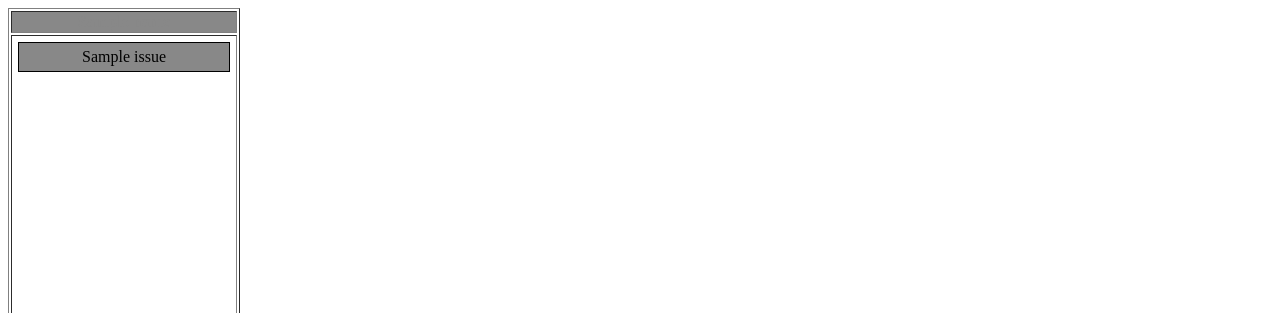
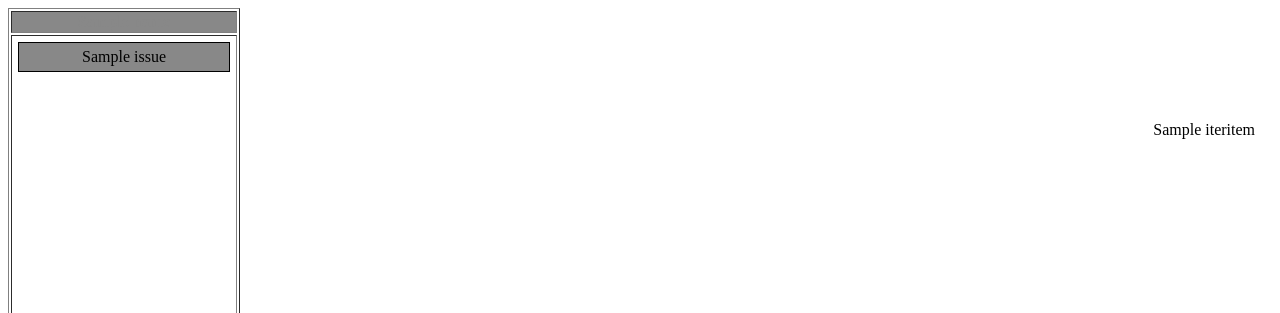
Before and after one commit to Applemann/Grello, a Flask app: template templates/index.html in a window 1280 px wide. Shown: the top 313 px of the page. Run offline with Flask 2, Linux system fonts and the light colour scheme; the template is opened without the code that fills it: most values are stand-ins (such as "Sample title", 1, 10 or a date in 2020); parts of the project's set-up code (start-up, migrations or seed data) failed here and were passed over; some libraries are stand-ins or nearby versions.

Commit message:
added legend

```diff
--- a/server.py
+++ b/server.py
@@ -103,7 +103,11 @@ def index():
         column(Columns.DONE),
     )
 
-    return render_template('index.html', board=board)
+    projects = {}
+    for i in range(len(PROJECTS)-1):
+        projects[PROJECTS[i]] = (COLORS[i], BACKGROUND_COLORS[i])
+
+    return render_template('index.html', board=board, projects=projects)
 
 
 @app.route('/move_issue', methods=['GET', 'POST'])
--- a/templates/index.html
+++ b/templates/index.html
@@ -6,7 +6,7 @@
   <title>jQuery UI Draggable + Sortable</title>
   <link rel="stylesheet" href="//code.jquery.com/ui/1.12.1/themes/base/jquery-ui.css">
   <style>
-  ul {
+  ul.sortable {
       list-style-type: none;
       margin: 0;
       padding: 0;
@@ -15,7 +15,7 @@
       height: 1000px;
       text-align: center;
   }
-  li {
+  li.draggable {
       margin: 5px;
       padding: 5px;
       width: 200px;
@@ -31,6 +31,20 @@
       text-decoration: none;
 
   }
+  .project_ul {
+			position: absolute; right:20px; top:100px;
+	}
+  .project_li {
+      margin: 5px;
+      list-style-type: none;
+  }
+{% for name, color in projects.iteritems() %}
+  li#{{ name }}:before {
+      content: "■"; /* Insert content that looks like bullets */
+      padding-right: 8px;
+      color: {{ color[1] }};
+  }
+{% endfor %}
   </style>
   <script src="https://code.jquery.com/jquery-1.12.4.js"></script>
   <script src="https://code.jquery.com/ui/1.12.1/jquery-ui.js"></script>
@@ -107,12 +121,18 @@
         <ul class="sortable" id='{{ name.id }}' >
 
        {% for issue in column %}
-       <li id="{{ issue.id }}" style="background-color: {{ issue.background_color }}; color: {{ issue.color }};" class="draggable"><a href='{{ issue.html_url }}'>{{ issue.title }}</a></li>
+					 <li id="{{ issue.id }}" style="background-color: {{ issue.background_color }}; color: {{ issue.color }};" class="draggable"><a href='{{ issue.html_url }}'>{{ issue.title }}</a></li>
        {% endfor %}
         </ul>
     </td>
 {% endfor %}
 </tr>
 
+<ul class="project_ul">
+{% for name, color in projects.iteritems() %}
+    <li class="project_li" id="{{ name }}">{{ name }}</li>
+{% endfor %}
+</ul>
+
 </body>
 </html>
```
